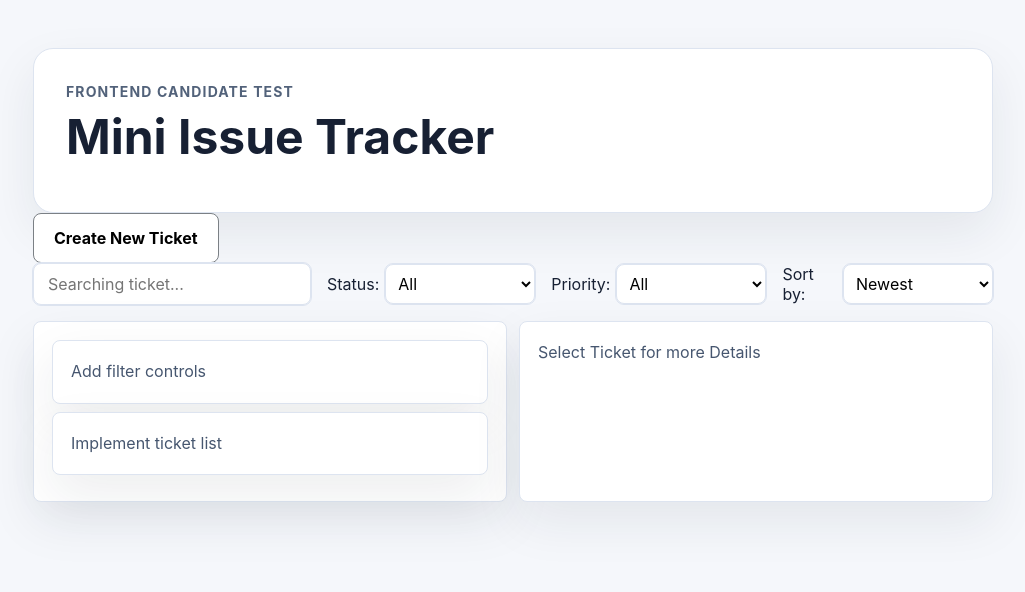
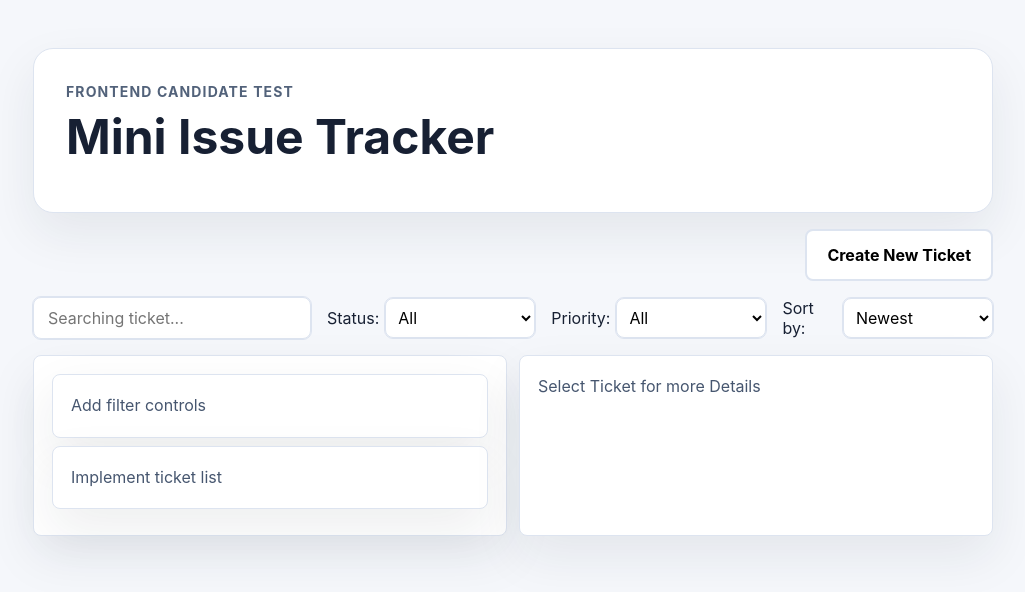
Before and after one commit to Trang217/issue-tracker, a React (Vite) app: page / in a window 1280 px wide. Shown: the top 592 px of the page, without its empty margins (127-1152 px from the left). Built offline with nearby package versions, Linux system fonts and the light colour scheme.

Commit message:
update styling

```diff
--- a/src/components/TicketDetail.tsx
+++ b/src/components/TicketDetail.tsx
@@ -29,12 +29,16 @@ export default function TicketDetail({
   return (
     <article className="ticket-detail">
       <div className="detail-item">
-        <p className="label">Description:</p>
+        <p>
+          <strong>Description: </strong>
+        </p>
         <p> {description}</p>
       </div>
 
       <div className="detail-selection">
-        <p className="label">Status:</p>
+        <p>
+          <strong>Status:</strong>
+        </p>
         <select
           name="status"
           id="status"
@@ -48,7 +52,9 @@ export default function TicketDetail({
       </div>
 
       <div className="detail-selection">
-        <p className="label">Priority:</p>
+        <p>
+          <strong>Priority:</strong>
+        </p>
         <select
           name="priority"
           id="priority"
@@ -62,12 +68,16 @@ export default function TicketDetail({
       </div>
 
       <div className="detail-item">
-        <p className="label">Created by:</p>
+        <p>
+          <strong>Created by:</strong>
+        </p>
         <p> {createdBy}</p>
       </div>
 
       <div className="detail-item">
-        <p className="label">Created at:</p>
+        <p>
+          <strong>Created at:</strong>
+        </p>
         <p> {formatedDate}</p>
       </div>
     </article>
--- a/src/pages/TicketPage.tsx
+++ b/src/pages/TicketPage.tsx
@@ -57,10 +57,12 @@ export function TicketPage() {
         <h1>Mini Issue Tracker</h1>
       </section>
 
-      <section>
-        <button onClick={() => setIsTicketModalOpen(true)}>
-          Create New Ticket
-        </button>
+      <section className="ticket-toolbar">
+        <div className="ticket-action">
+          <button onClick={() => setIsTicketModalOpen(true)}>
+            Create New Ticket
+          </button>
+        </div>
         <TicketFilter
           status={selectedStatus}
           priority={selectedPriority}
--- a/src/styles/global.css
+++ b/src/styles/global.css
@@ -79,7 +79,7 @@ input {
 
 button {
   padding: 14px 20px;
-  border: 1px solid #7b8085;
+  border: 2px solid #dde4f0;
   border-radius: 8px;
   background: #ffffff;
   cursor: pointer;
@@ -123,6 +123,10 @@ button:hover {
   margin-bottom: 8px;
 }
 
+.ticket-toolbar {
+  margin-top: 16px;
+}
+
 .ticket-card {
   padding: 18px;
   border: 1px solid #dde4f0;
@@ -131,6 +135,12 @@ button:hover {
   box-shadow: 0 20px 50px rgb(23 32 51 / 8%);
   margin-bottom: 8px;
   cursor: pointer;
+}
+
+.ticket-action {
+  display: flex;
+  justify-content: flex-end;
+  margin: 16px 0;
 }
 
 .selected-ticket {
@@ -142,6 +152,7 @@ button:hover {
 
 .ticket-filter {
   display: flex;
+  justify-content: space-around;
   align-items: center;
   margin-bottom: 16px;
   gap: 16px;
@@ -239,6 +250,6 @@ form h2 {
 
 .form-element label {
   width: 20%;
-  font-weight: 600;
+  font-weight: 800;
   color: #374151;
 }
```
Also changed, not shown: index.html (+5 -1 lines).
